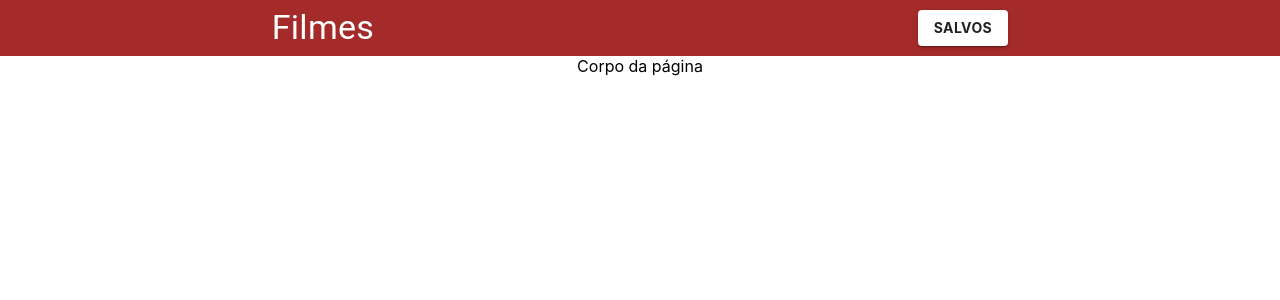
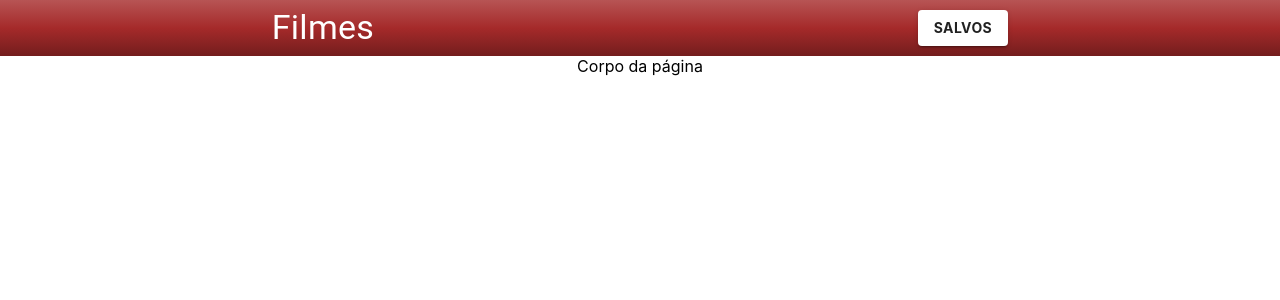
Before and after one commit to EmanuelDms/projeto-filmes, a React (Create React App) app: page / in a window 1280 px wide. Shown: the top 300 px of the page. Built offline with nearby package versions, Linux system fonts and the light colour scheme.

Commit message:
export styles

```diff
--- a/src/components/Header/index.js
+++ b/src/components/Header/index.js
@@ -1,25 +1,6 @@
-import { Button, Grid, makeStyles, Typography } from "@material-ui/core";
+import { Button, Grid, Typography } from "@material-ui/core";
 import { Link } from "react-router-dom";
-
-const useStyles = makeStyles((theme) => ({
-  container: {
-    backgroundColor: theme.palette.primary.main,
-    height: "7vh",
-  },
-  title: {
-    "& > h4": {
-      color: theme.palette.getContrastText(theme.palette.primary.main),
-    },
-  },
-  saved: {
-    "& > button": {
-      fontWeight: theme.typography.fontWeightBold,
-      backgroundColor: theme.palette.getContrastText(
-        theme.palette.common.black
-      ),
-    },
-  },
-}));
+import useStyles from "./styles";
 
 export default function Header() {
   const classes = useStyles();
@@ -35,7 +16,7 @@ export default function Header() {
       <Link to="/" className={classes.title}>
         <Typography variant="h4">Filmes</Typography>
       </Link>
-      <Link to="/" className={classes.saved}>
+      <Link to="/favoritos" className={classes.saved}>
         <Button variant="contained">Salvos</Button>
       </Link>
     </Grid>
--- /dev/null
+++ b/src/components/Header/styles.js
@@ -0,0 +1,23 @@
+import { makeStyles } from "@material-ui/core";
+
+const useStyles = makeStyles((theme) => ({
+  container: {
+    background: `linear-gradient(0deg, ${theme.palette.primary.dark} 0%, ${theme.palette.primary.main} 50%, ${theme.palette.primary.light} 100%)`,
+    height: "7vh",
+  },
+  title: {
+    "& > h4": {
+      color: theme.palette.getContrastText(theme.palette.primary.main),
+    },
+  },
+  saved: {
+    "& > button": {
+      fontWeight: theme.typography.fontWeightBold,
+      backgroundColor: theme.palette.getContrastText(
+        theme.palette.common.black
+      ),
+    },
+  },
+}));
+
+export default useStyles;
```
